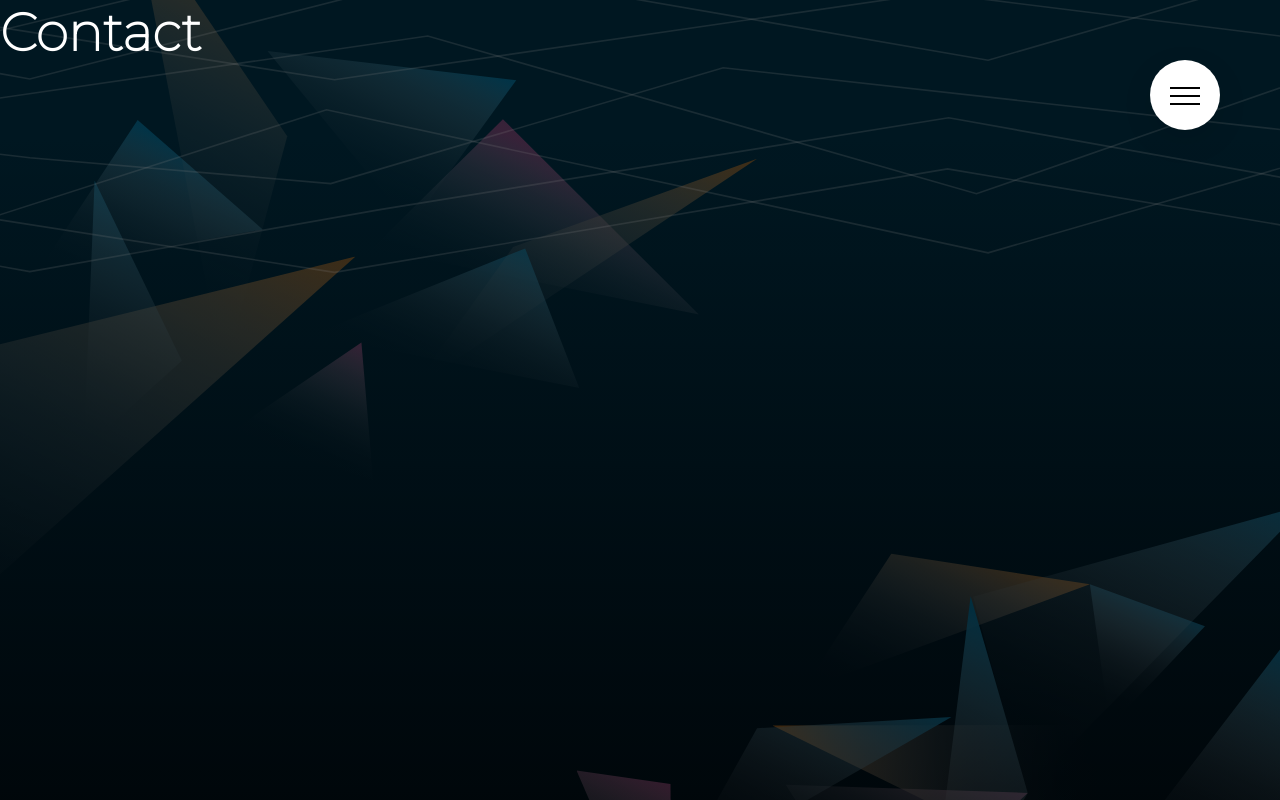
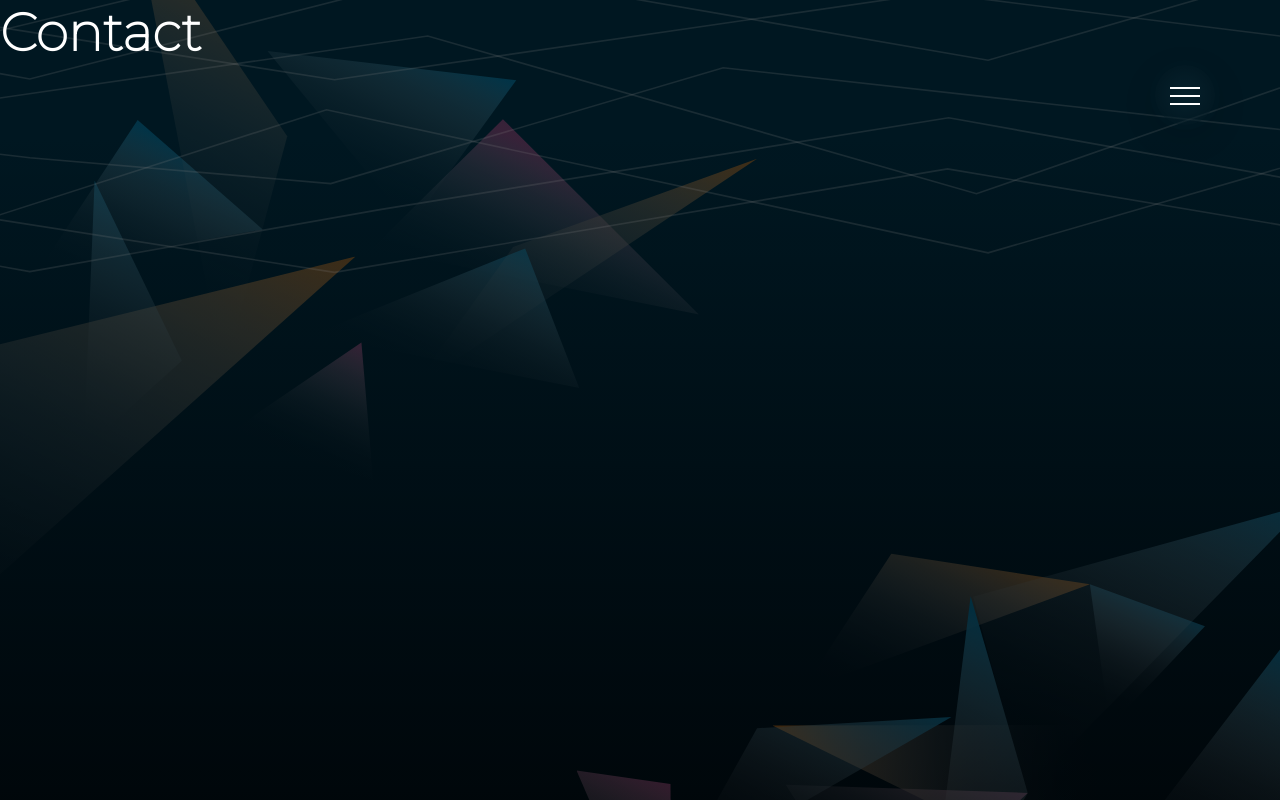
Before and after one commit to creative-blue-media/react-template, a React (Create React App) app: page /contact in a window 1280 px wide. Built offline with nearby package versions, Linux system fonts and the light colour scheme.

Commit message:
more on nav icon

```diff
--- a/src/website/navigation/navigation.css
+++ b/src/website/navigation/navigation.css
@@ -43,8 +43,8 @@ h2 {
 }
 
 .navigation__button {
-    background-color: #fff;
-    color: black;
+    background-color: transparent;
+    color: #2E3C42;
     height:7rem;
     width: 7rem;
     border-radius: 50%;
@@ -66,6 +66,7 @@ h2 {
     right: 6.5rem;
     background-image: radial-gradient(#0F2D39, #00141D);
     z-index: 1000;
+    opacity: .5;
     transition: transform .8s cubic-bezier(.86, 0, .07, 1);
     /* transform: scale(80); */
 }
@@ -122,6 +123,7 @@ h2 {
 
 .navigation__checkbox:checked ~ .navigation__background {
     transform: scale(80);
+    opacity: 1;
 }
 
 .navigation__checkbox:checked ~ .navigation__nav {
@@ -144,7 +146,7 @@ h2 {
 .navigation__icon, .navigation__icon::after, .navigation__icon::before {
     width: 3rem;
     height: 2px;
-    background-color: #000;
+    background-color: #fff;
     display: inline-block;
 
 }
```
